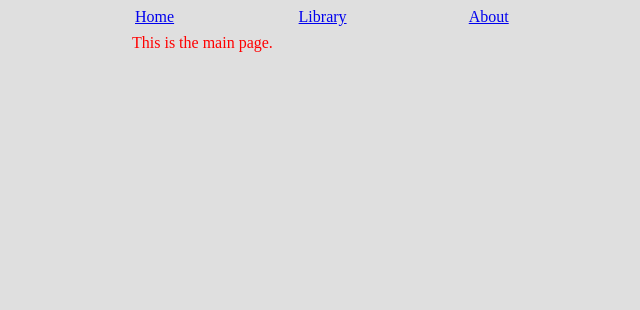
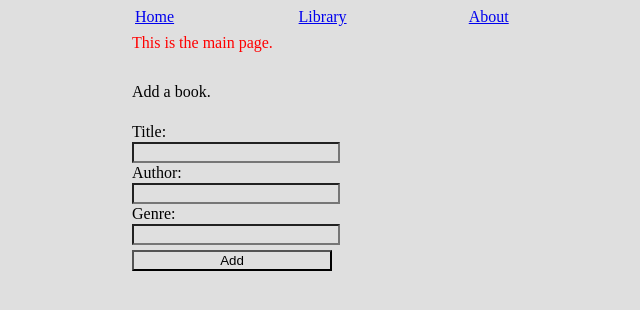
Before and after one commit to rhenriquez85/NodeLibraryApp, a plain HTML site: page pages/home.html in a window 1280 px wide. Shown: the whole page, without its empty margins (258-898 px from the left). Drawn offline with Linux system fonts and the light colour scheme; files that its build step writes are made by us from their sources.

Commit message:
[home] add form for adding books

```diff
--- a/pages/home.html
+++ b/pages/home.html
@@ -25,6 +25,16 @@
         </header>
         <main>
             <p>This is the main page.</p>
+            <form class="add-to-library" action="/add-to-library">
+                <label>Add a book.</label><br><br>
+                <label for="title">Title:</label>
+                <input type="text" id="title" name="title">
+                <label for="author">Author:</label>
+                <input type="text" id="author" name="author">
+                <label for="genre">Genre:</label>
+                <input type="text" id="genre" name="genre">
+                <button type="submit">Add</button>
+            </form>
         </main>
     </body>
 </html>
```
